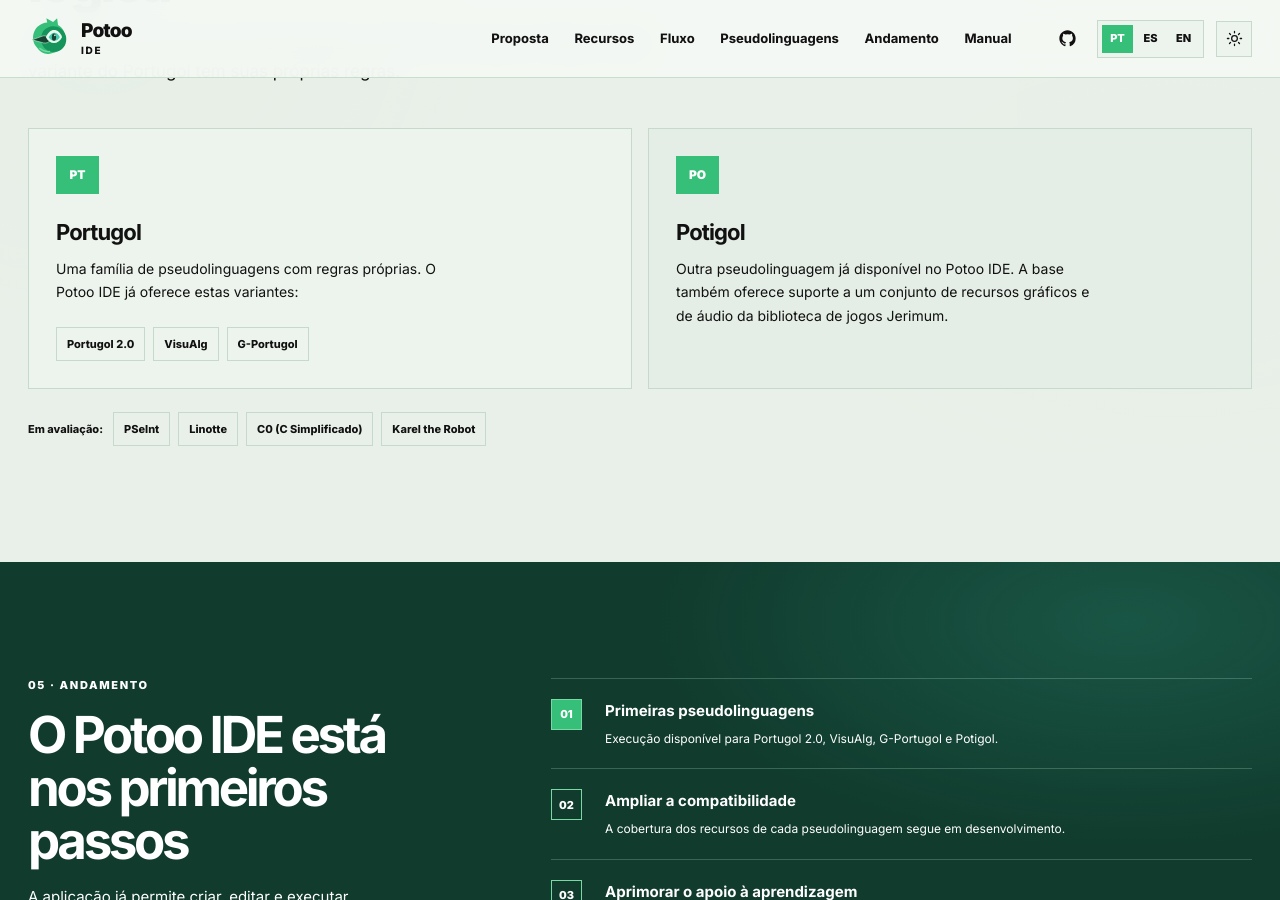
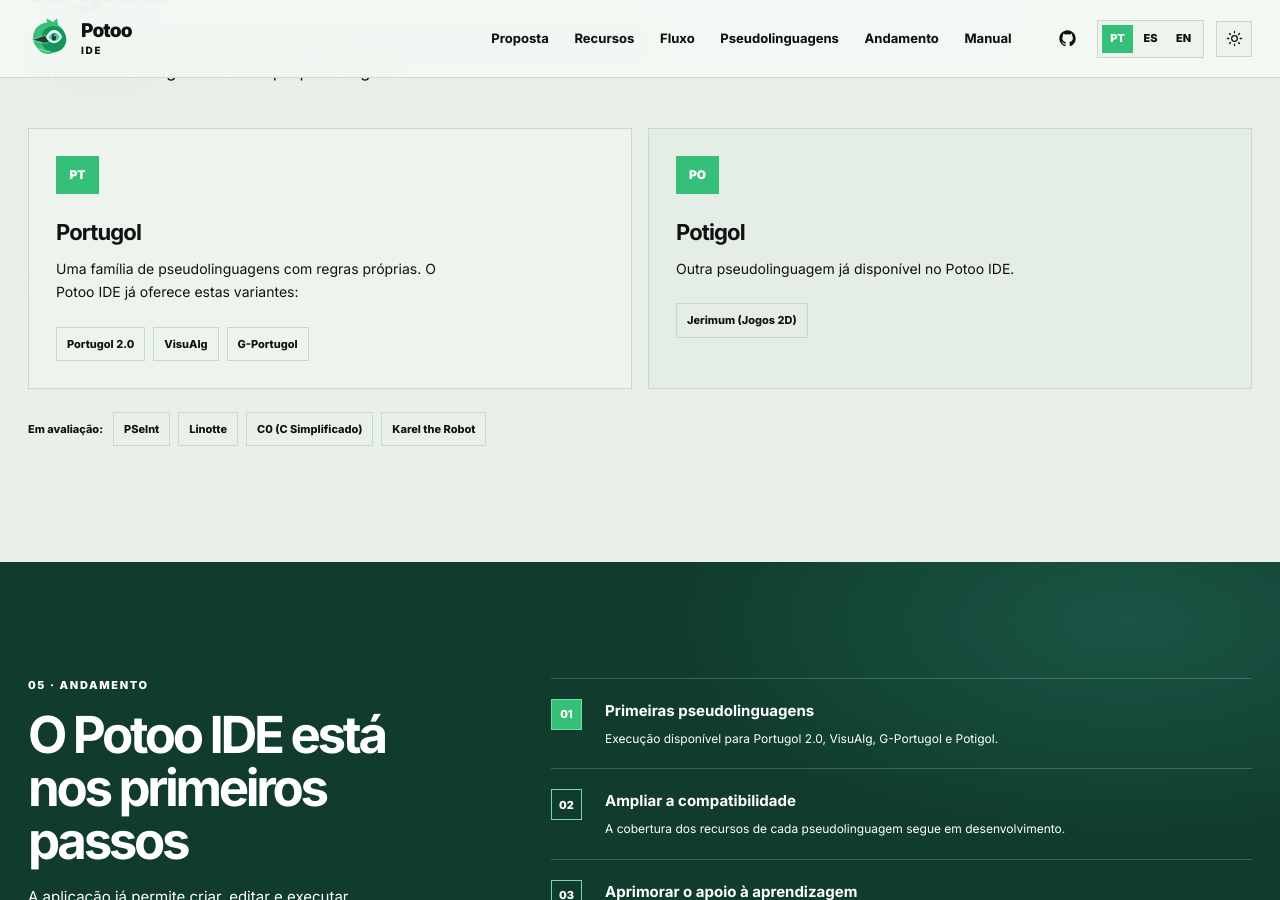
Before and after one commit to diegopn/potoo-site, a Jekyll site: the page built from index.html, in a window 1280 px wide and 900 px high, scrolled down 3359 px. Built offline with Jekyll 4.4.1, drawn with Linux system fonts in a browser that asks for light colours.

Commit message:
Add Jerimum tag to Potigol cards

```diff
--- a/en/index.html
+++ b/en/index.html
@@ -106,7 +106,7 @@
         </div>
         <div class="language-panels">
           <article class="language-panel"><span class="language-code">PT</span><h3>Portugol</h3><p>A family of pseudolanguages with their own rules. Potoo IDE already supports these variants:</p><div class="language-evaluation" aria-label="Portugol family variants"><span>Portugol 2.0</span><span>VisuAlg</span><span>G-Portugol</span></div></article>
-          <article class="language-panel"><span class="language-code">PO</span><h3>Potigol</h3><p>A separate pseudolanguage already available in Potoo IDE. The app also supports a subset of the Jerimum game library's graphics and audio features.</p></article>
+          <article class="language-panel"><span class="language-code">PO</span><h3>Potigol</h3><p>A separate pseudolanguage already available in Potoo IDE.</p><div class="language-evaluation" aria-label="Potigol feature"><span>Jerimum (2D Games)</span></div></article>
         </div>
         <div class="language-evaluation" aria-label="Possibilities under evaluation"><span class="evaluation-label">Under evaluation:</span><span>PSeInt</span><span>Linotte</span><span>C0 (Simplified C)</span><span>Karel the Robot</span></div>
       </div>
--- a/es/index.html
+++ b/es/index.html
@@ -106,7 +106,7 @@
         </div>
         <div class="language-panels">
           <article class="language-panel"><span class="language-code">PT</span><h3>Portugol</h3><p>Una familia de pseudolenguajes con reglas propias. Potoo IDE ya ofrece estas variantes:</p><div class="language-evaluation" aria-label="Variantes de la familia Portugol"><span>Portugol 2.0</span><span>VisuAlg</span><span>G-Portugol</span></div></article>
-          <article class="language-panel"><span class="language-code">PO</span><h3>Potigol</h3><p>Otro pseudolenguaje disponible en Potoo IDE. La base también ofrece compatibilidad con un conjunto de recursos gráficos y de audio de la biblioteca de juegos Jerimum.</p></article>
+          <article class="language-panel"><span class="language-code">PO</span><h3>Potigol</h3><p>Otro pseudolenguaje disponible en Potoo IDE.</p><div class="language-evaluation" aria-label="Recurso de Potigol"><span>Jerimum (Juegos 2D)</span></div></article>
         </div>
         <div class="language-evaluation" aria-label="Posibilidades en evaluación"><span class="evaluation-label">En evaluación:</span><span>PSeInt</span><span>Linotte</span><span>C0 (C simplificado)</span><span>Karel the Robot</span></div>
       </div>
--- a/index.html
+++ b/index.html
@@ -121,7 +121,7 @@
         </div>
         <div class="language-panels">
           <article class="language-panel"><span class="language-code">PT</span><h3>Portugol</h3><p>Uma família de pseudolinguagens com regras próprias. O Potoo IDE já oferece estas variantes:</p><div class="language-evaluation" aria-label="Variantes da família Portugol"><span>Portugol 2.0</span><span>VisuAlg</span><span>G-Portugol</span></div></article>
-          <article class="language-panel"><span class="language-code">PO</span><h3>Potigol</h3><p>Outra pseudolinguagem já disponível no Potoo IDE. A base também oferece suporte a um conjunto de recursos gráficos e de áudio da biblioteca de jogos Jerimum.</p></article>
+          <article class="language-panel"><span class="language-code">PO</span><h3>Potigol</h3><p>Outra pseudolinguagem já disponível no Potoo IDE.</p><div class="language-evaluation" aria-label="Recurso do Potigol"><span>Jerimum (Jogos 2D)</span></div></article>
         </div>
         <div class="language-evaluation" aria-label="Possibilidades em avaliação"><span class="evaluation-label">Em avaliação:</span><span>PSeInt</span><span>Linotte</span><span>C0 (C Simplificado)</span><span>Karel the Robot</span></div>
       </div>
```
